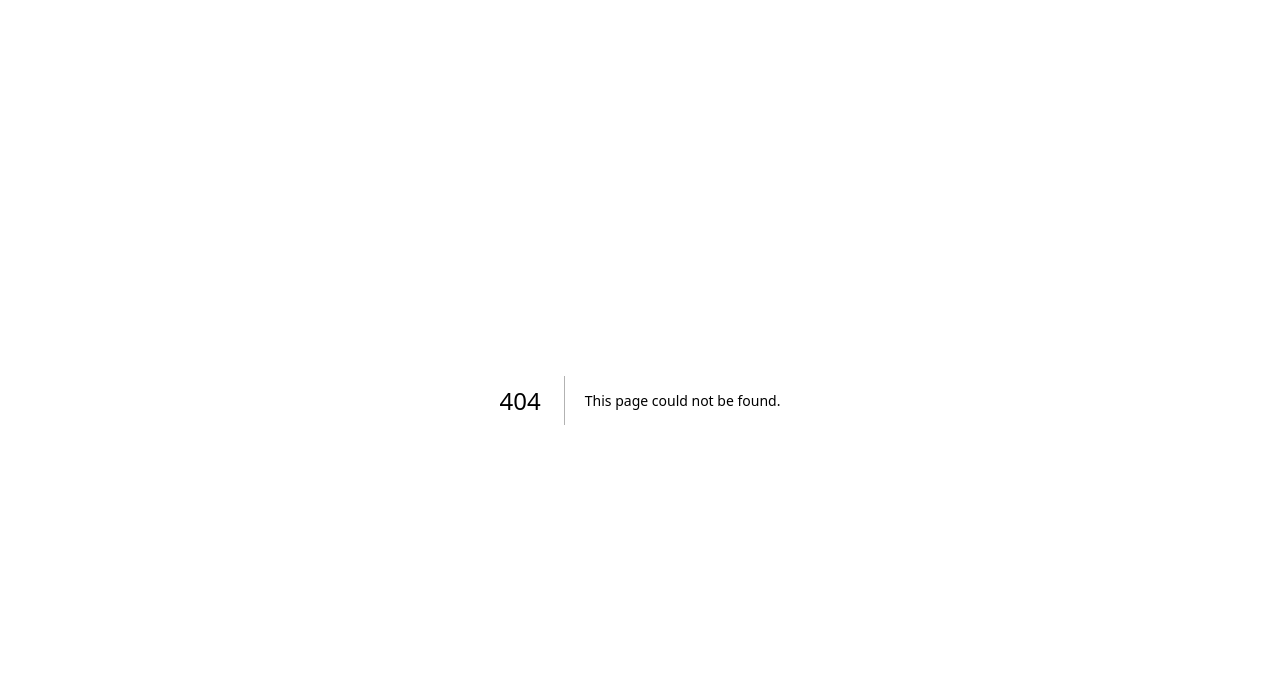
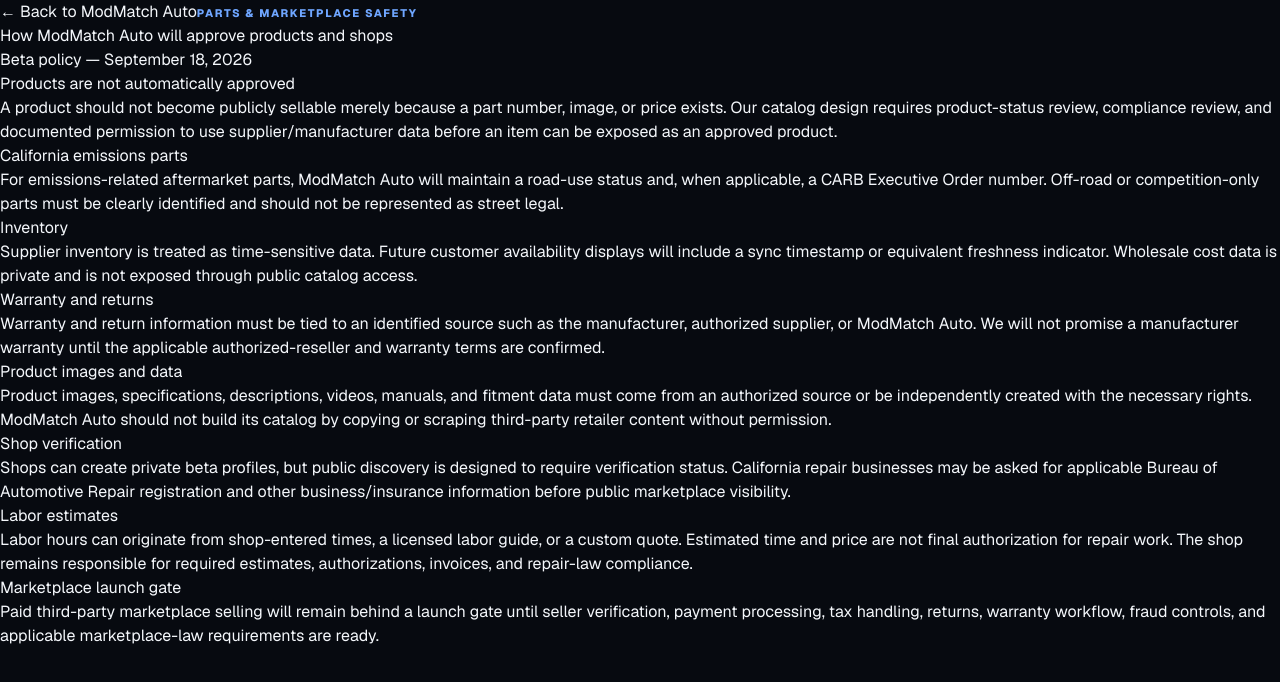
Before and after one commit to 18hrodriguez-svg/modmatch-auto, a Next.js app: page /legal/marketplace in a window 1280 px wide. Before the commit this address had no page. Shown: the top 682 px of the page. Built offline with nearby package versions, Linux system fonts and the light colour scheme.

Commit message:
Add marketplace safety policy

```diff
--- /dev/null
+++ b/src/app/legal/marketplace/page.tsx
@@ -0,0 +1,38 @@
+import Link from "next/link";
+
+export default function MarketplaceSafetyPage() {
+  return (
+    <main className="legal-shell">
+      <div className="legal-card">
+        <Link href="/" className="legal-back">← Back to ModMatch Auto</Link>
+        <span className="micro-label">PARTS & MARKETPLACE SAFETY</span>
+        <h1>How ModMatch Auto will approve products and shops</h1>
+        <p className="legal-updated">Beta policy — September 18, 2026</p>
+
+        <h2>Products are not automatically approved</h2>
+        <p>A product should not become publicly sellable merely because a part number, image, or price exists. Our catalog design requires product-status review, compliance review, and documented permission to use supplier/manufacturer data before an item can be exposed as an approved product.</p>
+
+        <h2>California emissions parts</h2>
+        <p>For emissions-related aftermarket parts, ModMatch Auto will maintain a road-use status and, when applicable, a CARB Executive Order number. Off-road or competition-only parts must be clearly identified and should not be represented as street legal.</p>
+
+        <h2>Inventory</h2>
+        <p>Supplier inventory is treated as time-sensitive data. Future customer availability displays will include a sync timestamp or equivalent freshness indicator. Wholesale cost data is private and is not exposed through public catalog access.</p>
+
+        <h2>Warranty and returns</h2>
+        <p>Warranty and return information must be tied to an identified source such as the manufacturer, authorized supplier, or ModMatch Auto. We will not promise a manufacturer warranty until the applicable authorized-reseller and warranty terms are confirmed.</p>
+
+        <h2>Product images and data</h2>
+        <p>Product images, specifications, descriptions, videos, manuals, and fitment data must come from an authorized source or be independently created with the necessary rights. ModMatch Auto should not build its catalog by copying or scraping third-party retailer content without permission.</p>
+
+        <h2>Shop verification</h2>
+        <p>Shops can create private beta profiles, but public discovery is designed to require verification status. California repair businesses may be asked for applicable Bureau of Automotive Repair registration and other business/insurance information before public marketplace visibility.</p>
+
+        <h2>Labor estimates</h2>
+        <p>Labor hours can originate from shop-entered times, a licensed labor guide, or a custom quote. Estimated time and price are not final authorization for repair work. The shop remains responsible for required estimates, authorizations, invoices, and repair-law compliance.</p>
+
+        <h2>Marketplace launch gate</h2>
+        <p>Paid third-party marketplace selling will remain behind a launch gate until seller verification, payment processing, tax handling, returns, warranty workflow, fraud controls, and applicable marketplace-law requirements are ready.</p>
+      </div>
+    </main>
+  );
+}
```
